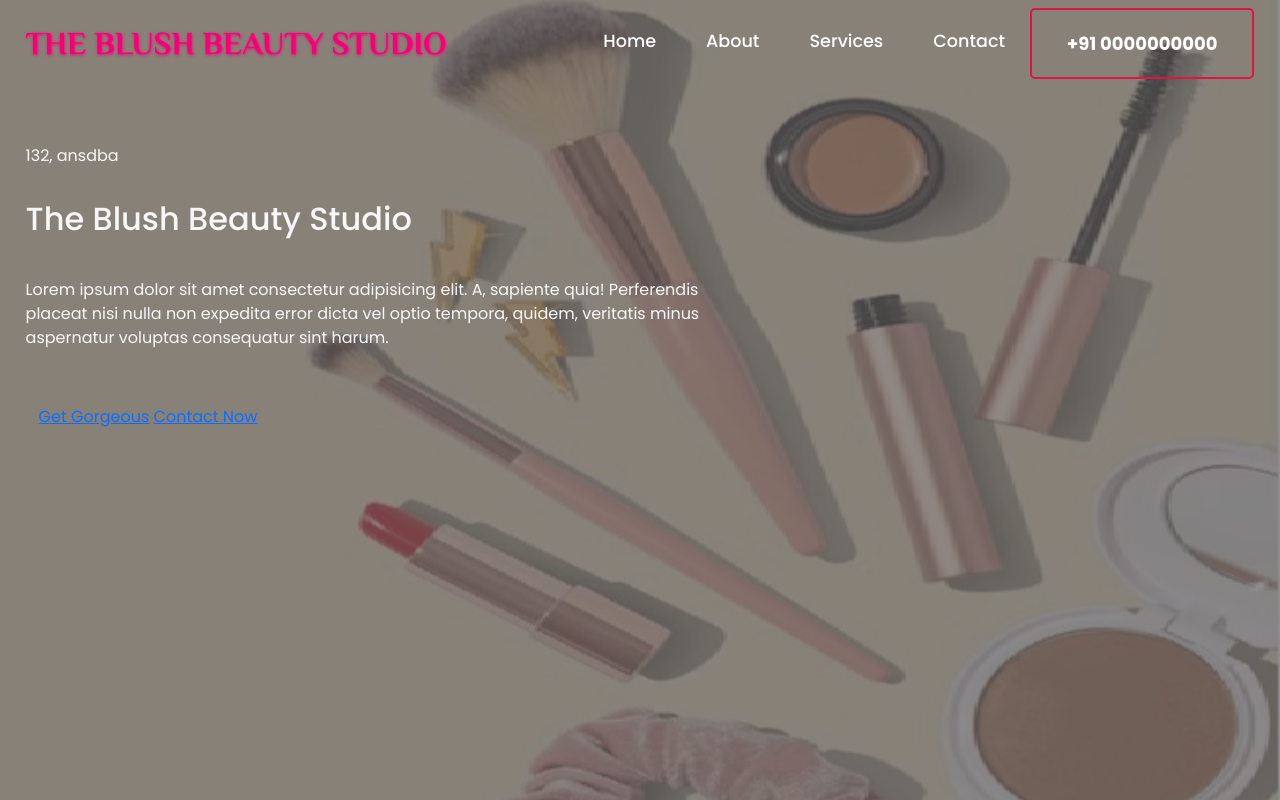
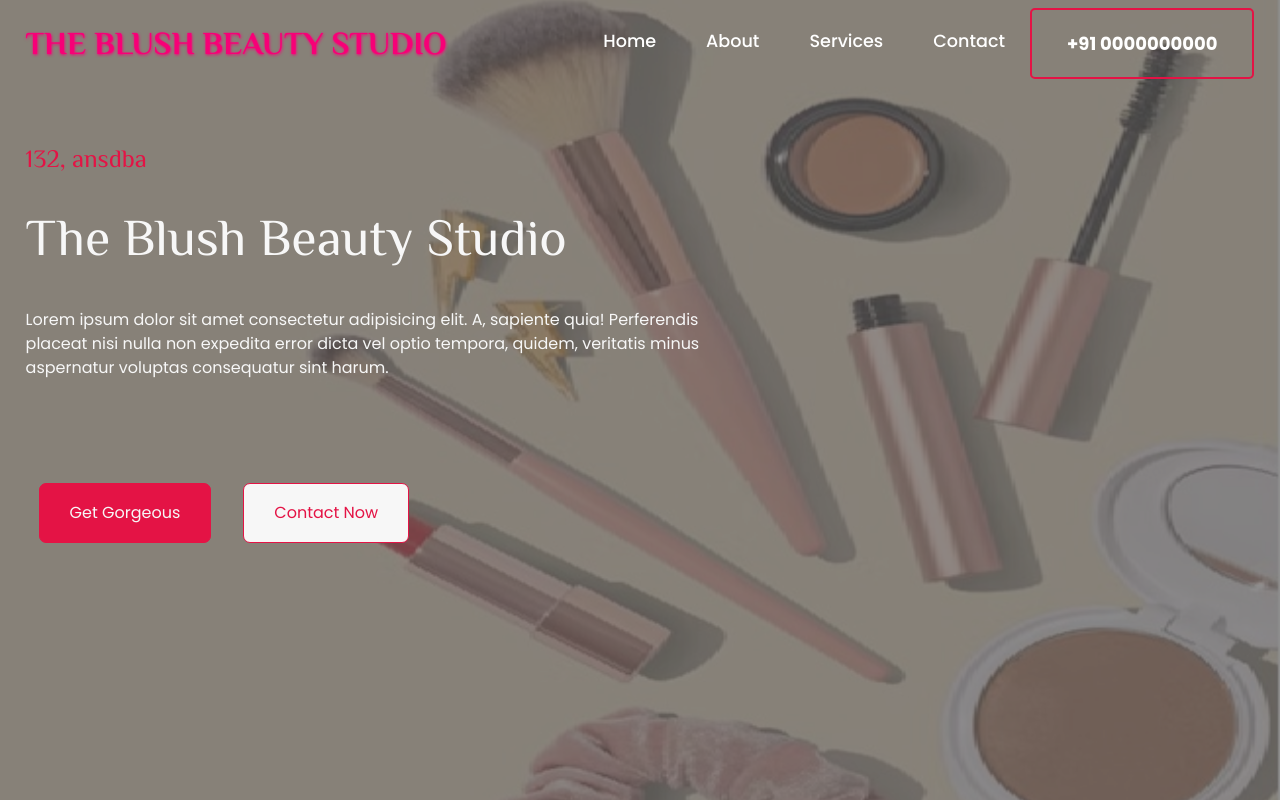
Before and after one commit to JyotiHambir-BC/blush-beauty, a plain HTML site: page index.html in a window 1280 px wide. Drawn offline with nearby package versions, Linux system fonts and the light colour scheme.

Commit message:
add css for buttons on front page

```diff
--- a/assets/css/style.css
+++ b/assets/css/style.css
@@ -138,6 +138,59 @@ header ul li #phoneNumber:hover {
     gap: 2rem;
     max-width: 60%;
 }
+
+.sectionFirst .frontPage .address {
+    color: var(--global-color-0);
+    font-size: 25px;
+    line-height: 1.2em;
+    font-family: var(--font-02);
+}
+
+.sectionFirst .frontPage .heading {
+    font-size: 3.24rem;
+    font-family: var(--font-02);
+    font-weight: 400;
+}
+
+.sectionFirst .frontPage .para {}
+
+.sectionFirst .frontPage .btn {
+    gap: 2rem;
+    display: flex;
+    margin-top: 3rem;
+}
+
+.sectionFirst .frontPage .btn a {
+    border-radius: 7px;
+    padding: 17px 30px;
+    text-decoration: none;
+}
+
+.sectionFirst .frontPage .btn a:nth-child(1){
+    border: 1px solid var(--global-color-0);
+    background-color: var(--global-color-0);
+    color: var(--global-color-4);
+    transition: all .4s ease;
+}
+
+.sectionFirst .frontPage .btn a:nth-child(1):hover{
+    border: 1px solid var(--global-color-1);
+    background-color: var(--global-color-1);
+}
+
+.sectionFirst .frontPage .btn a:nth-child(2){
+    border: 1px solid var(--global-color-0);
+    background-color: var(--global-color-4);
+    color: var(--global-color-0);
+    transition: all .4s ease;
+}
+
+.sectionFirst .frontPage .btn a:nth-child(2):hover{
+    border: 1px solid var(--global-color-4);
+    background-color: var(--global-color-4);
+    color: var(--global-color-1);
+}
+
 /* ----------------------------------------------------------------For Responsive Screen */
 
 
```
